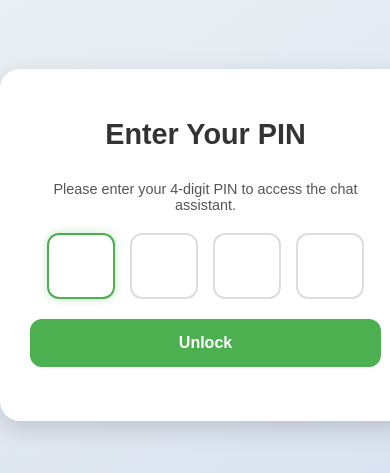
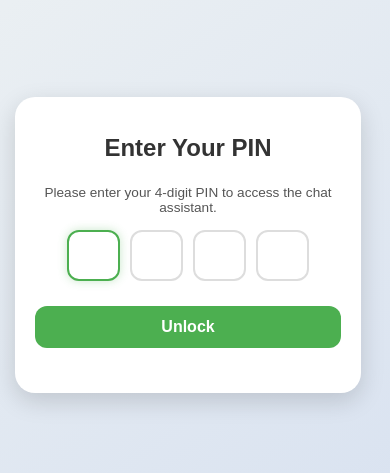
Before and after one commit to Darshan1613/ExamHelper, a website: page Frontend/index.html in a window 390 px wide. Shown: the part 177-650 px from the top of the page. Drawn offline with Linux system fonts and the light colour scheme.

Commit message:
added touch support foe mobile

```diff
--- a/Frontend/styles.css
+++ b/Frontend/styles.css
@@ -1409,3 +1409,56 @@ button:active {
         transform: translateY(0);
     }
 }
+
+/* Lock Screen Mobile Adjustments */
+@media (max-width: 768px) {
+    #lock-screen {
+        width: 85%;
+        max-width: 320px;
+        padding: 20px;
+    }
+
+    #lock-screen h1 {
+        font-size: 1.5rem;
+        margin-bottom: 10px;
+    }
+
+    .helper-text {
+        font-size: 0.85rem;
+        margin-bottom: 15px;
+    }
+
+    .pin-inputs {
+        gap: 10px;
+        margin-bottom: 15px;
+    }
+
+    .pin-box {
+        width: 45px;
+        height: 45px;
+        font-size: 1.5rem;
+    }
+
+    #unlock-btn {
+        width: 100%;
+        padding: 12px;
+        font-size: 1rem;
+        margin-top: 10px;
+        touch-action: manipulation;
+        cursor: pointer;
+        -webkit-tap-highlight-color: transparent;
+        user-select: none;
+    }
+
+    #unlock-btn:active {
+        transform: scale(0.98);
+    }
+}
+
+/* Add explicit touch handling for mobile */
+@media (hover: none) {
+    #unlock-btn {
+        cursor: pointer;
+        touch-action: manipulation;
+    }
+}
```
